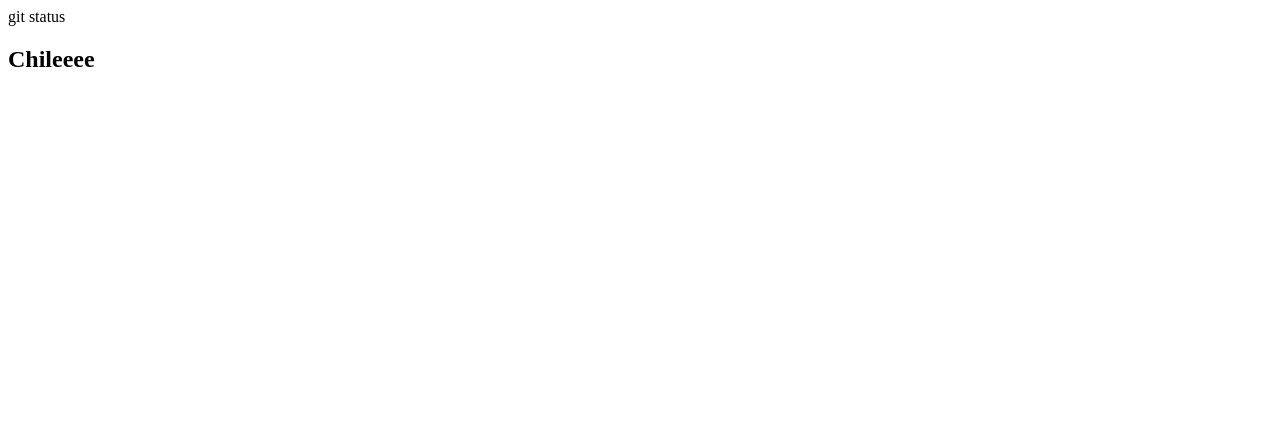
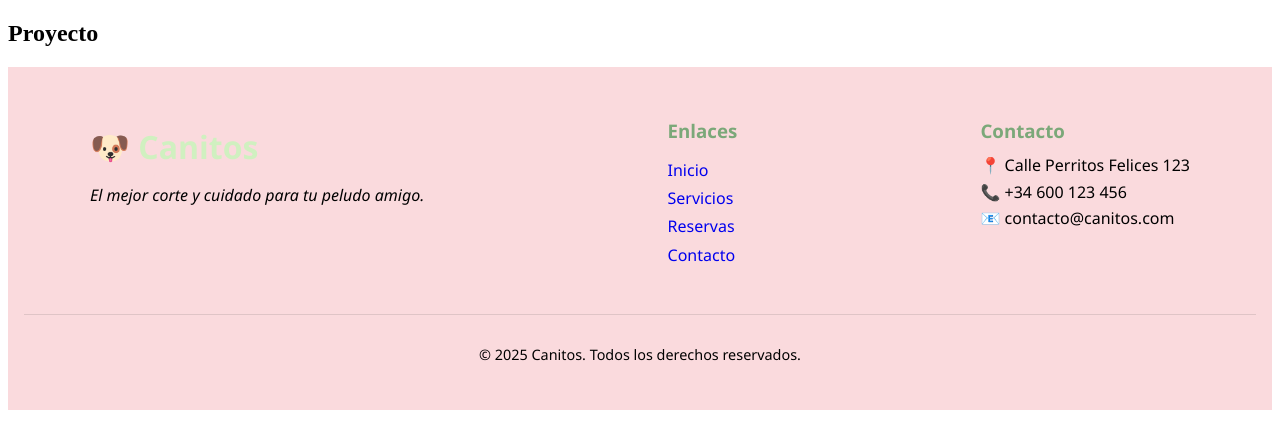
Before and after one commit to andrearomand/ProyectoUsach, a plain HTML site: page index.html in a window 1280 px wide. Drawn offline with Linux system fonts and the light colour scheme.

Commit message:
Actualizo index, SCSS y CSS compilado

```diff
--- a/index.html
+++ b/index.html
@@ -1,17 +1,49 @@
 <!DOCTYPE html>
 <html lang="en">
 <head>
- git status   <meta charset="UTF-8">
+    <meta charset="UTF-8">
     <meta name="viewport" content="width=device-width, initial-scale=1.0">
+     <link rel="stylesheet" href="styles/style.css" />
     <title>Proyecto Usach</title>
 </head>
 <body>
     <header>
         <div>
             <nav>
-                <h1 class="">Chileeee</h1>
+                <h1 class="">Proyecto</h1>
             </nav>
         </div>
     </header>
 </body>
+
+<footer class="footer">
+  <div class="footer__container">
+    <div class="footer__brand">
+      <h2>🐶 Canitos</h2>
+      <p>El mejor corte y cuidado para tu peludo amigo.</p>
+    </div>
+
+    <div class="footer__links">
+      <h3>Enlaces</h3>
+      <ul>
+        <li><a href="#">Inicio</a></li>
+        <li><a href="#">Servicios</a></li>
+        <li><a href="#">Reservas</a></li>
+        <li><a href="#">Contacto</a></li>
+      </ul>
+    </div>
+
+    <div class="footer__contact">
+      <h3>Contacto</h3>
+      <p>📍 Calle Perritos Felices 123</p>
+      <p>📞 +34 600 123 456</p>
+      <p>📧 contacto@canitos.com</p>
+    </div>
+  </div>
+
+  <div class="footer__bottom">
+    <p>© 2025 Canitos. Todos los derechos reservados.</p>
+  </div>
+</footer>
+
 </html>
--- a/styles/style.scss
+++ b/styles/style.scss
@@ -1,3 +1,77 @@
-body {
-  background-color: #f9f9f9;
+$color-principal: #D0F0C0;
+$color-secundario: #FADADD;
+$color-botones: #7ba879;
+$color-texto: #474747;
+
+.footer {
+  background-color: $color-secundario;
+  padding: 2rem 1rem;
+  font-family: 'Segoe UI', Tahoma, Geneva, Verdana, sans-serif;
+
+  &__container {
+    max-width: 1100px;
+    margin: 0 auto;
+    display: flex;
+    flex-wrap: wrap;
+    justify-content: space-between;
+    gap: 2rem;
+  }
+
+  &__brand {
+    h2 {
+      color: $color-principal;
+      font-size: 2rem;
+      margin-bottom: 0.5rem;
+    }
+
+    p {
+      font-size: 1rem;
+      font-style: italic;
+    }
+  }
+
+  &__links, &__contact {
+    h3 {
+      color: $color-botones;
+      margin-bottom: 0.7rem;
+      font-weight: 600;
+    }
+
+    ul {
+      list-style: none;
+      padding: 0;
+
+      li {
+        margin-bottom: 0.4rem;
+
+        a {
+          text-decoration: none;
+          transition: color 0.3s;
+
+          &:hover {
+            color: $color-principal;
+          }
+        }
+      }
+    }
+
+    p {
+      margin: 0.3rem 0;
+    }
+  }
+
+  &__bottom {
+    margin-top: 2rem;
+    border-top: 1px solid rgba(68, 68, 68, 0.15);
+    padding-top: 1rem;
+    text-align: center;
+    font-size: 0.9rem;
+  }
 }
+
+@media (max-width: 600px) {
+  .footer__container {
+    flex-direction: column;
+    gap: 1.5rem;
+  }
+}
```
Also changed, not shown: styles/style.css (added), 1 other file.
